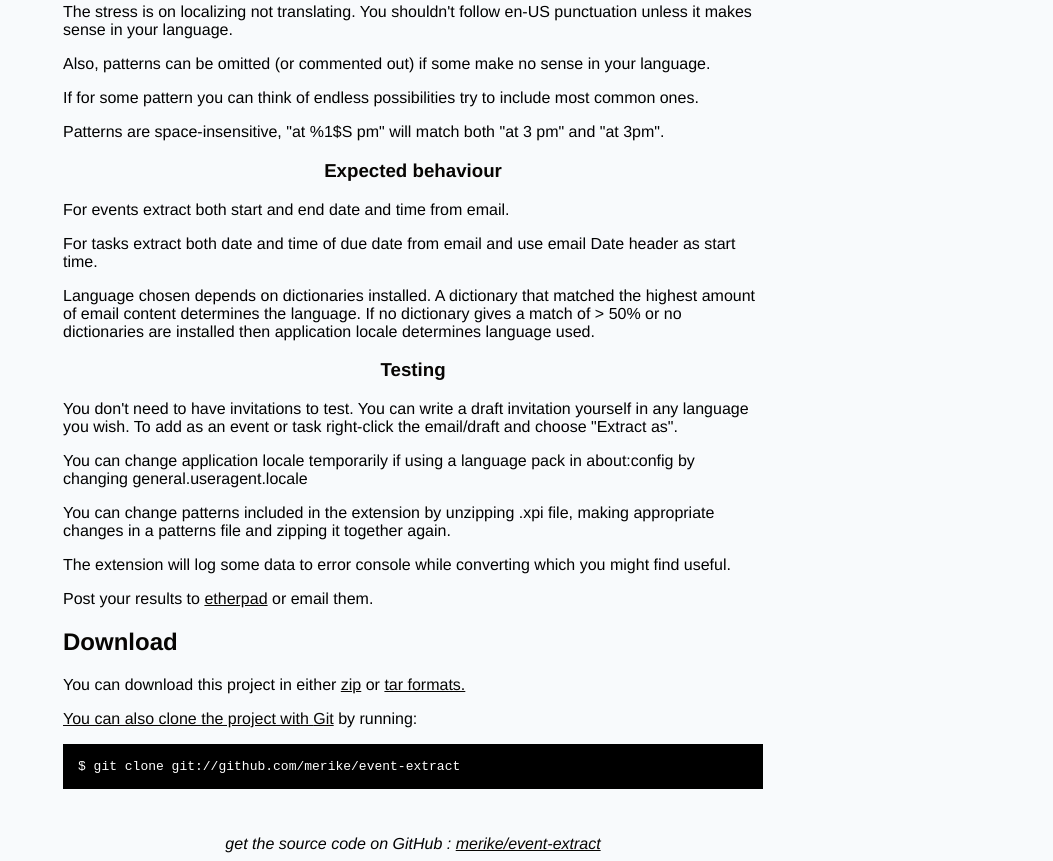
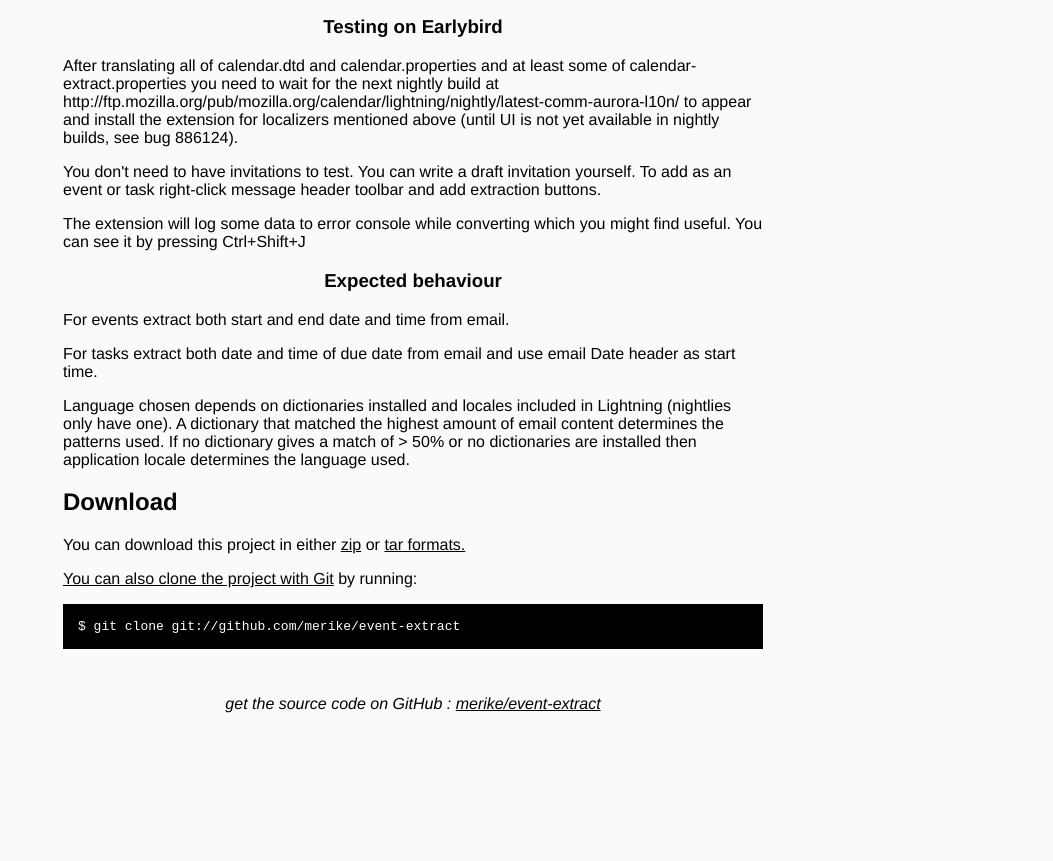
Before and after one commit to merike/event-extract, a plain HTML site: page index.html in a window 1280 px wide. Shown: the part 333-1194 px from the top of the page, without its empty margins (227-1280 px from the left). After the commit the page ends 1054 px from the top, so only its background shows below. Drawn offline with Linux system fonts and the light colour scheme.

Commit message:
Update index.html

```diff
--- a/index.html
+++ b/index.html
@@ -50,34 +50,34 @@
     </div>
 
       <h2>Extension</h2>
-      <p>You can download a recent version of the extension <a href="https://github.com/merike/event-extract/downloads">here</a></p>
+      <p>You can download a recent version of the standalone extension
+        <a href="https://addons.mozilla.org/en-US/thunderbird/addon/event-extract/">here</a>.<br>
+        Testing one for localizers that enables UI to test patterns is available at
+        <a href="tricky-bits.eu/event-extract.xpi">tricky-bits.eu/event-extract.xpi</a>.<br>
+         Old testing one is still available at <a href="https://github.com/merike/event-extract/downloads">downloads</a>.
+      </p>
 
-      <h3>Localizing</h3>
-      <p>The stress is on localizing not translating. You shouldn't follow en-US punctuation unless
-      it makes sense in your language.</p>
-      <p>Also, patterns can be omitted (or commented out) if some make no sense in your language.</p>
-      <p>If for some pattern you can think of endless possibilities try to include most common ones.</p>
-      <p>Patterns are space-insensitive, "at %1$S pm" will match both "at 3 pm" and "at 3pm".</p>
+      <h3>Testing on Earlybird</h3>
+      <p>After translating all of calendar.dtd and calendar.properties and at least some of calendar-extract.properties
+        you need to wait for the next nightly build at
+        http://ftp.mozilla.org/pub/mozilla.org/calendar/lightning/nightly/latest-comm-aurora-l10n/ to appear
+        and install the extension for localizers mentioned above (until UI is not yet available in nightly builds,
+        see bug 886124).
+      </p>
+      <p>You don't need to have invitations to test. You can write a draft invitation yourself.
+      To add as an event or task right-click message header toolbar and add extraction buttons.</p>
+      <p>The extension will log some data to error console while converting which you might find useful.
+      You can see it by pressing Ctrl+Shift+J</p>
 
       <h3>Expected behaviour</h3>
       <p>For events extract both start and end date and time from email.</p>
       <p>For tasks extract both date and time of due date from email and use email Date header as
       start time.</p>
-      <p>Language chosen depends on dictionaries installed.
-      A dictionary that matched the highest amount of email content determines the language.
+      <p>Language chosen depends on dictionaries installed and locales included in Lightning (nightlies only have one).
+      A dictionary that matched the highest amount of email content determines the patterns used.
       If no dictionary gives a match of > 50% or no dictionaries are installed then application locale
-      determines language used.</p>
+      determines the language used.</p>
 
-      <h3>Testing</h3>
-      <p>You don't need to have invitations to test. You can write a draft invitation yourself in
-      any language you wish.
-      To add as an event or task right-click the email/draft and choose "Extract as".</p>
-      <p>You can change application locale temporarily if using a language pack in about:config by
-      changing general.useragent.locale</p>
-      <p>You can change patterns included in the extension by unzipping .xpi file, making
-      appropriate changes in a patterns file and zipping it together again.</p>
-      <p>The extension will log some data to error console while converting which you might find useful.</p>
-      <p>Post your results to <a href="https://etherpad.mozilla.org/event-extract">etherpad</a> or email them.</p>
     <h2>Download</h2>
     <p>
       You can download this project in either
```
